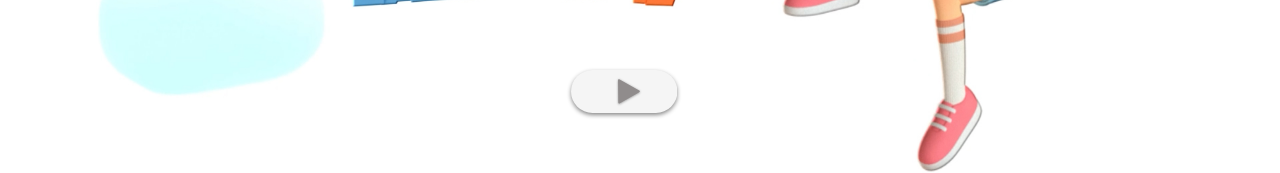
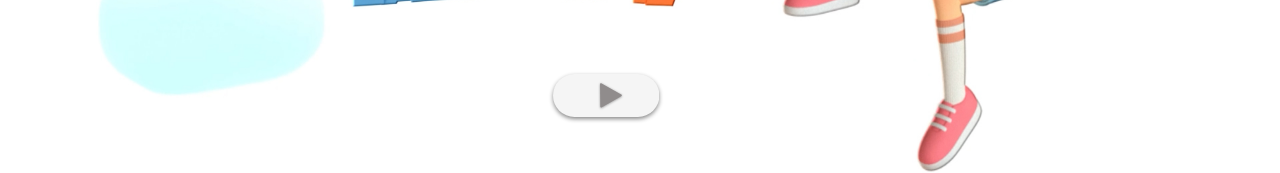
Before and after one commit to IlaySkutelsky/yuvalLetters, a plain HTML site: page index.html in a window 1280 px wide. Shown: the part 590-763 px from the top of the page. Drawn offline with Linux system fonts and the light colour scheme.

Commit message:
Start btn fixes after zoom

```diff
--- a/style.css
+++ b/style.css
@@ -67,7 +67,7 @@ svg#start-button {
   cursor: pointer;
   z-index: 1;
   filter: drop-shadow(0px 2px 2px #0007);
-  transform: translate(-16px, -2px);
+  transform: translate(-34px, 2px);
 }
 svg#start-button .triangle {
   filter: drop-shadow(0px 2px 3px #0006);
```
